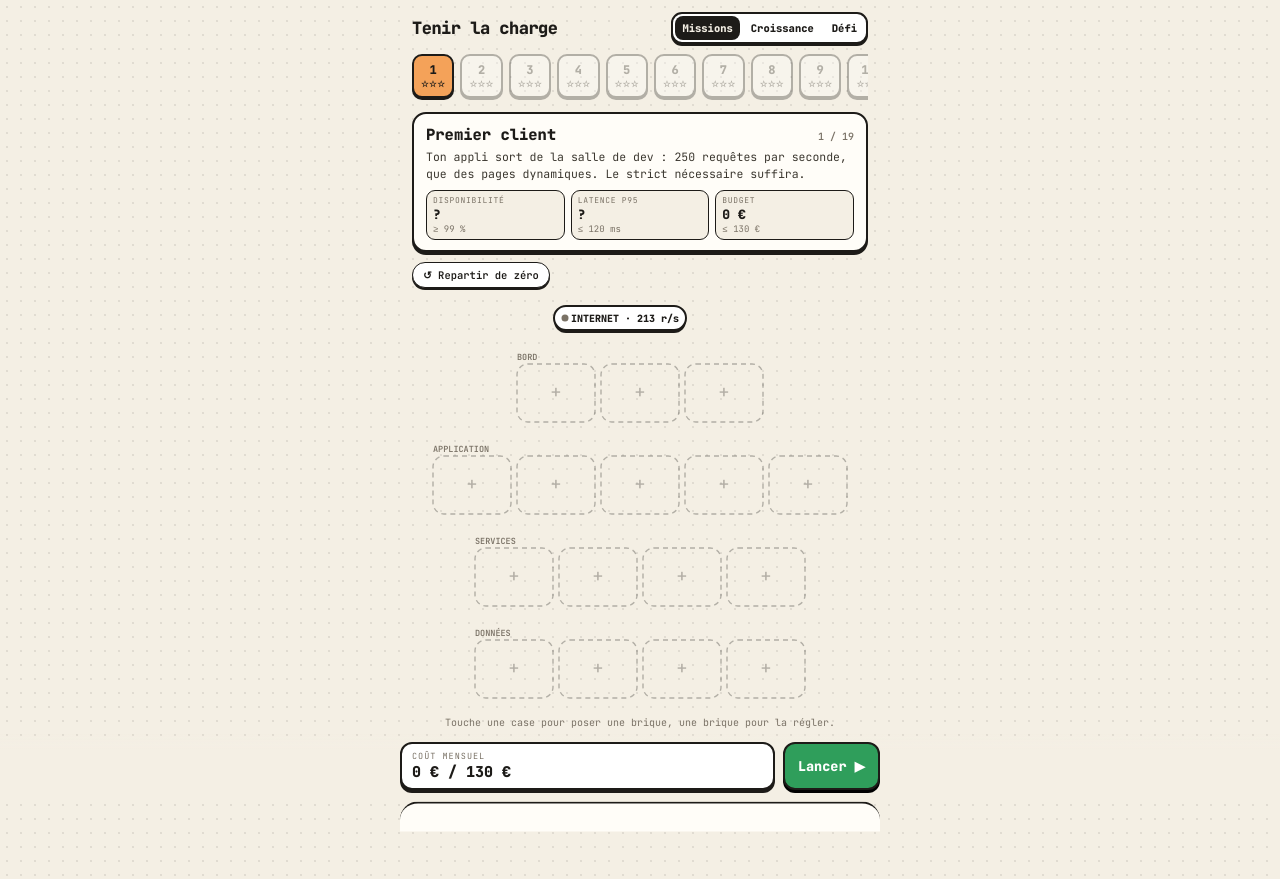
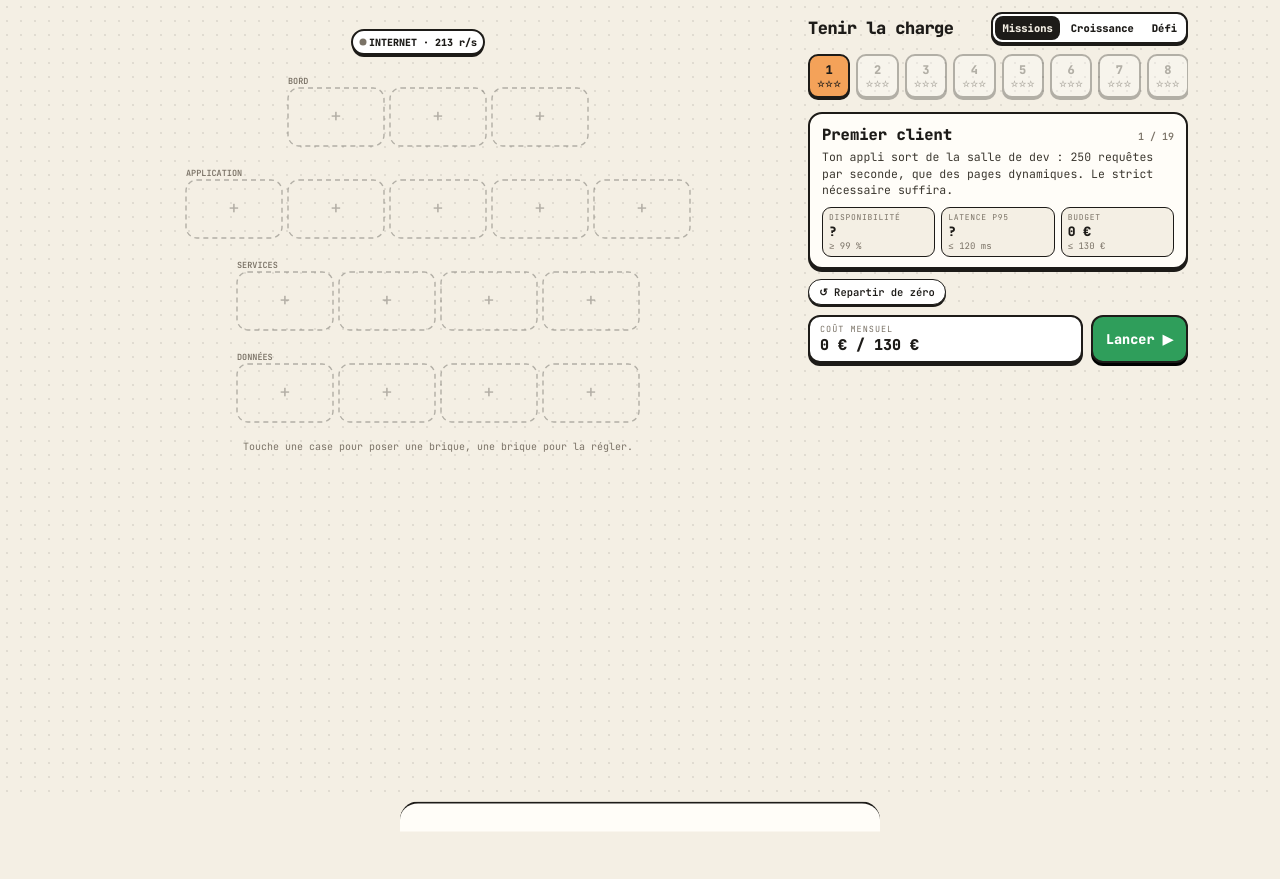
Before and after one commit to DeGraciaMathieu/hold-the-load, a website with bundled scripts: page index.html in a window 1280 px wide. After the commit the page ends 800 px from the top, so only its background shows below. Built offline with nearby package versions, Linux system fonts and the light colour scheme.

Commit message:
feat(ui): deux colonnes sur écran large et en paysage mobile
Plateau à gauche (cases jusqu'à 96 px), mission et commandes à droite.
La barre Lancer reste collée en bas de la colonne quand celle-ci défile.

Co-Authored-By: Claude Opus 5.5 <noreply@anthropic.com>

```diff
--- a/css/style.css
+++ b/css/style.css
@@ -90,3 +90,16 @@ footer { position: fixed; left: 0; right: 0; bottom: 0; padding: 8px 12px calc(1
 @keyframes toastIn { from { opacity: 0; transform: translateY(-4px); } }
 .camp { display: flex; gap: 6px; margin: 10px 0; }
 .camp .goal { flex: 1; background: #fff; }
+
+/* Écran large ou téléphone en paysage : plateau à gauche, mission et commandes à droite, plus de barre fixe en bas. */
+@media (min-width: 900px), (orientation: landscape) and (max-height: 520px) {
+  body { padding-bottom: 16px; }
+  .wrap { max-width: 1120px; display: grid; grid-template-columns: minmax(0, 1fr) 380px; gap: 24px; align-items: start; }
+  .side { order: 2; position: sticky; top: 12px; max-height: calc(100dvh - 24px); overflow-y: auto; padding-bottom: 6px; }
+  .stage { order: 1; }
+  /* collée en bas de la colonne quand celle-ci défile (paysage) : Lancer reste accessible */
+  footer { position: sticky; bottom: 0; padding: 8px 0 0; margin-top: 2px; background: var(--paper); }
+}
+@media (orientation: landscape) and (max-height: 520px) {
+  .wrap { grid-template-columns: minmax(0, 1fr) 320px; gap: 12px; }
+}
--- a/index.html
+++ b/index.html
@@ -10,6 +10,7 @@
 </head>
 <body>
 <div class="wrap">
+  <div class="side">
   <header>
     <h1>Tenir la charge</h1>
     <div class="tabs" id="tabs"><button class="tab" data-m="missions">Missions</button><button class="tab" data-m="camp">Croissance</button><button class="tab" data-m="daily">Défi</button></div>
@@ -21,9 +22,6 @@
     <div class="goals" id="goals"></div>
   </div>
   <div class="tools" id="tools"></div>
-  <canvas id="board"></canvas>
-  <p class="hint" id="hint"></p>
-</div>
   <footer>
     <div class="cards" id="cards"></div>
     <div class="bar">
@@ -32,6 +30,12 @@
       <button class="btn go" id="run">Lancer ▶</button>
     </div>
   </footer>
+  </div>
+  <div class="stage">
+    <canvas id="board"></canvas>
+    <p class="hint" id="hint"></p>
+  </div>
+</div>
 <div class="scrim" id="scrim"></div>
 <div class="sheet" id="sheet" role="dialog" aria-modal="true" inert></div>
 <div class="modal" id="modal" role="dialog" aria-modal="true" inert></div>
--- a/src/render/geometry.js
+++ b/src/render/geometry.js
@@ -14,7 +14,7 @@ export function layout() {
   if (G.rows && w === W && dpr === dpr0) return false;
   W = w; dpr0 = dpr;
   const pad = 6, gap = 6;
-  const sw = Math.min(78, (W - pad * 2 - gap * 4) / 5), sh = 58;
+  const sw = Math.min(96, (W - pad * 2 - gap * 4) / 5), sh = 58;
   G = { sw, sh, rows: {}, internet: { x: W / 2 - 20, y: 24 }, api: { x: W - 46, y: 24 } };
   let y = 58;
   for (const r of ROW_DEF) {
```
Lines whose indentation alone changed are shown as unchanged.
